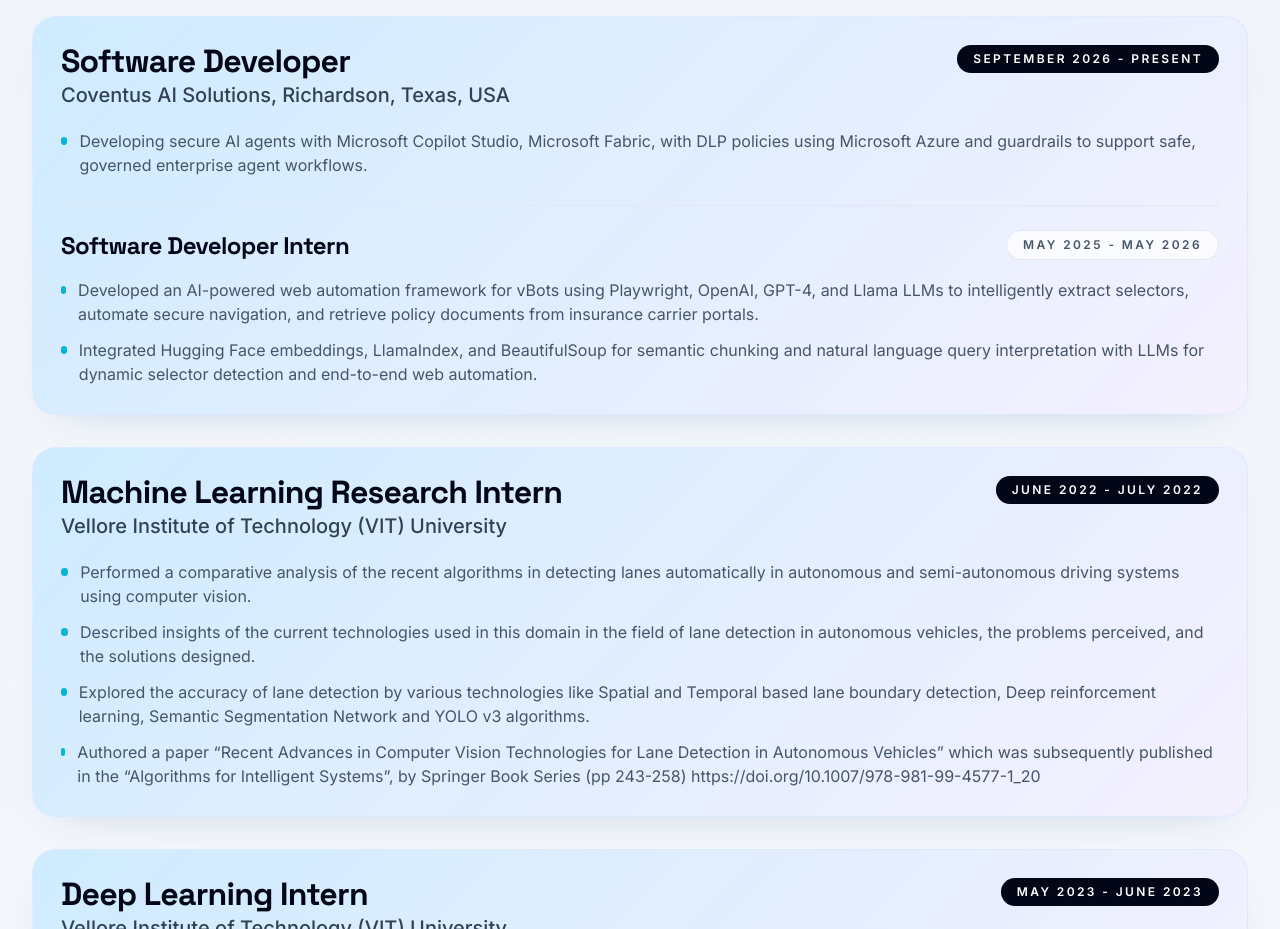
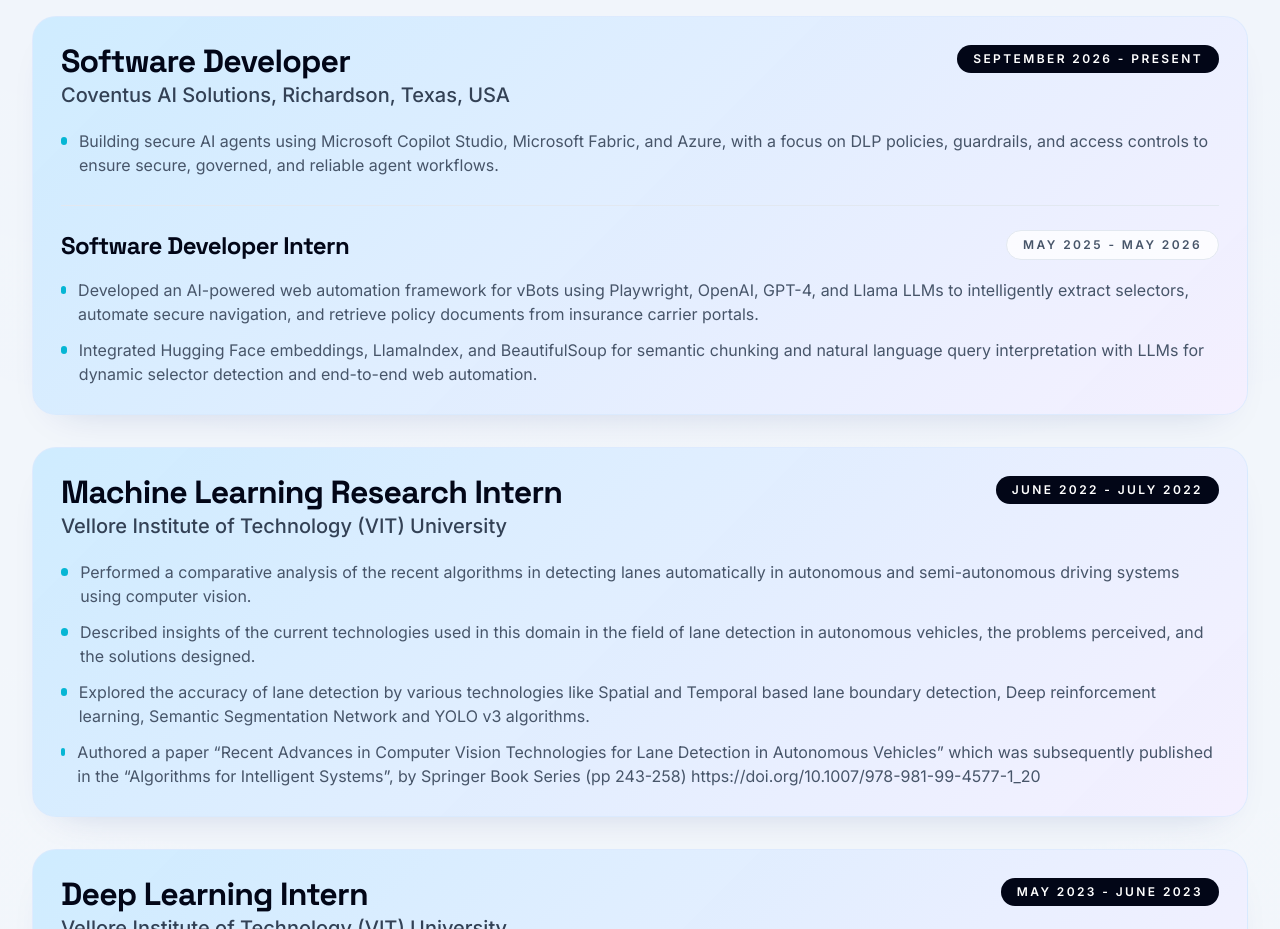
Before and after one commit to HarshithaDA/HarshithaDA.github.io, a React (Vite) app: page / in a window 1280 px wide. Shown: the part 1920-2849 px from the top of the page. Built offline with nearby package versions, Linux system fonts and the light colour scheme.

Commit message:
Refine secure AI experience wording
Co-authored-by: Copilot <223556219+Copilot@users.noreply.github.com>

```diff
--- a/src/content.ts
+++ b/src/content.ts
@@ -29,7 +29,7 @@ export const siteContent = {
       place: 'Coventus AI Solutions, Richardson, Texas, USA',
       period: 'September 2026 - Present',
       details: [
-        'Developing secure AI agents with Microsoft Copilot Studio, Microsoft Fabric, with DLP policies using Microsoft Azure and guardrails to support safe, governed enterprise agent workflows.',
+        'Building secure AI agents using Microsoft Copilot Studio, Microsoft Fabric, and Azure, with a focus on DLP policies, guardrails, and access controls to ensure secure, governed, and reliable agent workflows.',
       ],
       previousRole: {
         title: 'Software Developer Intern',
```
